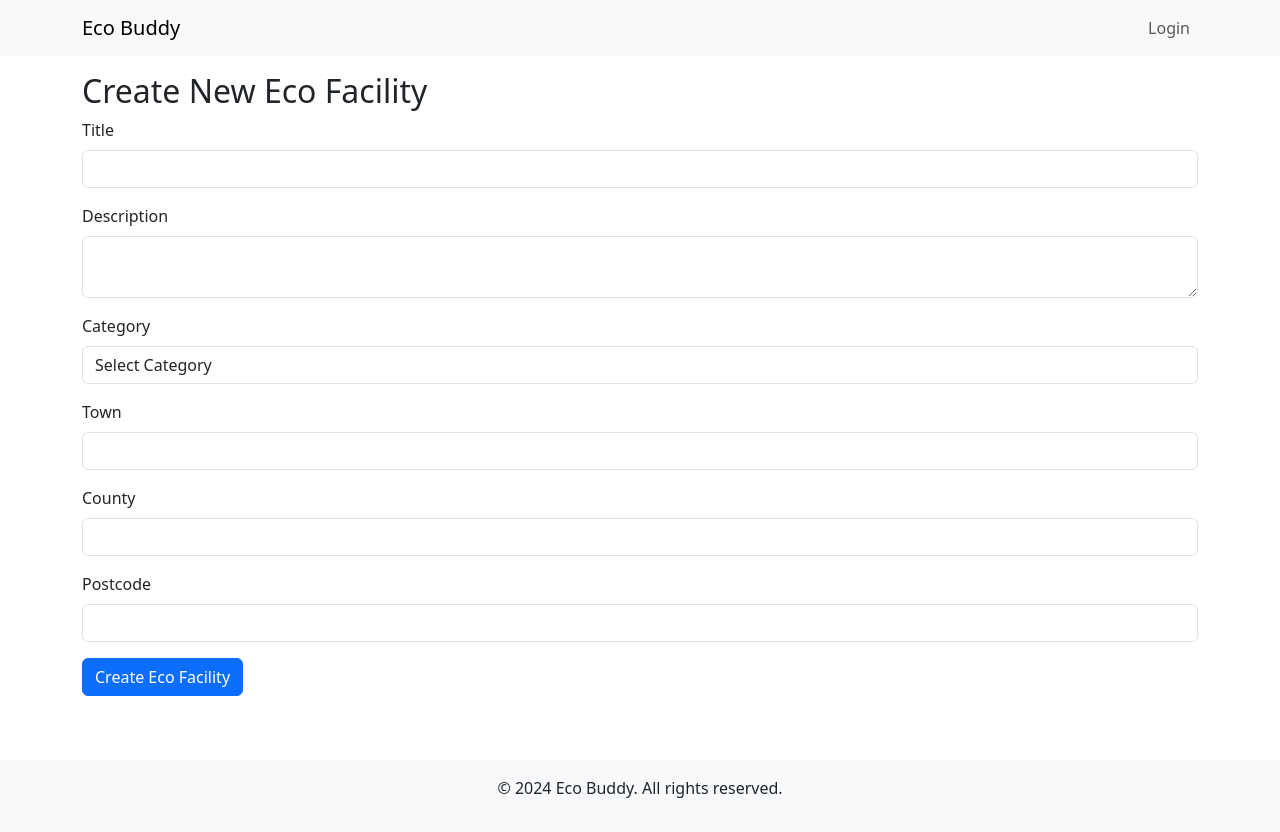
After one commit to yaelahman/ecobuddy, a PHP site: template app/views/eco_facility/create.php in a window 1280 px wide. The commit adds this page. Run offline with PHP 8.4, Linux system fonts and the light colour scheme; the template is opened without the code that fills it, so the values that code supplies are empty; some libraries are stand-ins or nearby versions.

Commit message:
[create]

```diff
--- a/app/routes/web.php
+++ b/app/routes/web.php
@@ -13,11 +13,15 @@ $AuthController = new AuthController();
 $EcoFacilityController = new EcoFacilityController();
 
 route('GET', '/', [$HomeController, 'index']);
+
 route('GET', '/login', [$AuthController, 'login']);
 route('POST', '/login', [$AuthController, 'loginAction']);
 route('GET', '/logout', [$AuthController, 'logout']);
+
 route('GET', '/eco-facility', [$EcoFacilityController, 'index']);
 route('GET', '/eco-facility/datatable', [$EcoFacilityController, 'datatable']);
+route('GET', '/eco-facility/create', [$EcoFacilityController, 'create']);
+route('POST', '/eco-facility/create', [$EcoFacilityController, 'create']);
 
 // Return the routes array for dispatch
 return $routes;
--- /dev/null
+++ b/app/views/eco_facility/create.php
@@ -0,0 +1,35 @@
+<div class="container py-3">
+    <h2>Create New Eco Facility</h2>
+    <form action="<?= BASE_URL ?>/eco-facility/create" method="POST">
+        <div class="mb-3">
+            <label for="title" class="form-label">Title</label>
+            <input type="text" class="form-control" id="title" name="title" required>
+        </div>
+        <div class="mb-3">
+            <label for="description" class="form-label">Description</label>
+            <textarea class="form-control" id="description" name="description" required></textarea>
+        </div>
+        <div class="mb-3">
+            <label for="category" class="form-label">Category</label>
+            <select class="form-control" id="category" name="category" required>
+                <option value="" selected disabled>Select Category</option>
+                <?php foreach ($category as $cat): ?>
+                    <option value="<?= $cat['id'] ?>"><?= htmlspecialchars($cat['name']) ?></option>
+                <?php endforeach; ?>
+            </select>
+        </div>
+        <div class="mb-3">
+            <label for="town" class="form-label">Town</label>
+            <input type="text" class="form-control" id="town" name="town" required>
+        </div>
+        <div class="mb-3">
+            <label for="county" class="form-label">County</label>
+            <input type="text" class="form-control" id="county" name="county" required>
+        </div>
+        <div class="mb-3">
+            <label for="postcode" class="form-label">Postcode</label>
+            <input type="text" class="form-control" id="postcode" name="postcode" required>
+        </div>
+        <button type="submit" class="btn btn-primary">Create Eco Facility</button>
+    </form>
+</div>
--- a/app/views/eco_facility/index.php
+++ b/app/views/eco_facility/index.php
@@ -1,4 +1,9 @@
 <div class="container py-3">
+    <div class="d-flex justify-content-end">
+        <?php if (isset($_SESSION['user_role']) && $_SESSION['user_role'] === 'Manager'): ?>
+            <a href="<?= BASE_URL ?>/eco-facility/create" class="btn btn-primary">Create New Eco Facility</a>
+        <?php endif; ?>
+    </div>
     <table id="example" class="display" style="width:100%">
         <thead>
             <tr>
--- a/app/views/layouts/header.php
+++ b/app/views/layouts/header.php
@@ -27,16 +27,16 @@
             </button>
             <div class="collapse navbar-collapse" id="navbarNav">
                 <ul class="navbar-nav ms-auto">
-                    <li class="nav-item">
+                    <!-- <li class="nav-item">
                         <a class="nav-link" href="<?= BASE_URL ?>">Home</a>
-                    </li>
+                    </li> -->
                     <?php if (isset($_SESSION['user_id'])): ?>
                         <!-- Menu items when logged in -->
                         <li class="nav-item">
-                            <a class="nav-link" href="<?= BASE_URL ?>/profile">Profile</a>
+                            <a class="nav-link" href="<?= BASE_URL ?>"><?= $_SESSION['user_name'] ?> - <?= $_SESSION['user_role'] ?></a>
                         </li>
                         <li class="nav-item">
-                            <a class="nav-link btn btn-danger btn-sm text-white ms-2" href="<?= BASE_URL ?>/logout">Logout</a>
+                            <a class="nav-link btn btn-danger btn-sm ms-2" href="<?= BASE_URL ?>/logout">Logout</a>
                         </li>
                     <?php else: ?>
                         <!-- Menu items when not logged in -->
```
Also changed, not shown: app/controllers/EcoFacilityController.php (+36 -0 lines), app/models/EcoCategory.php (added, +8 -0 lines), app/models/EcoFacility.php (+0 -7 lines), 2 other files.
